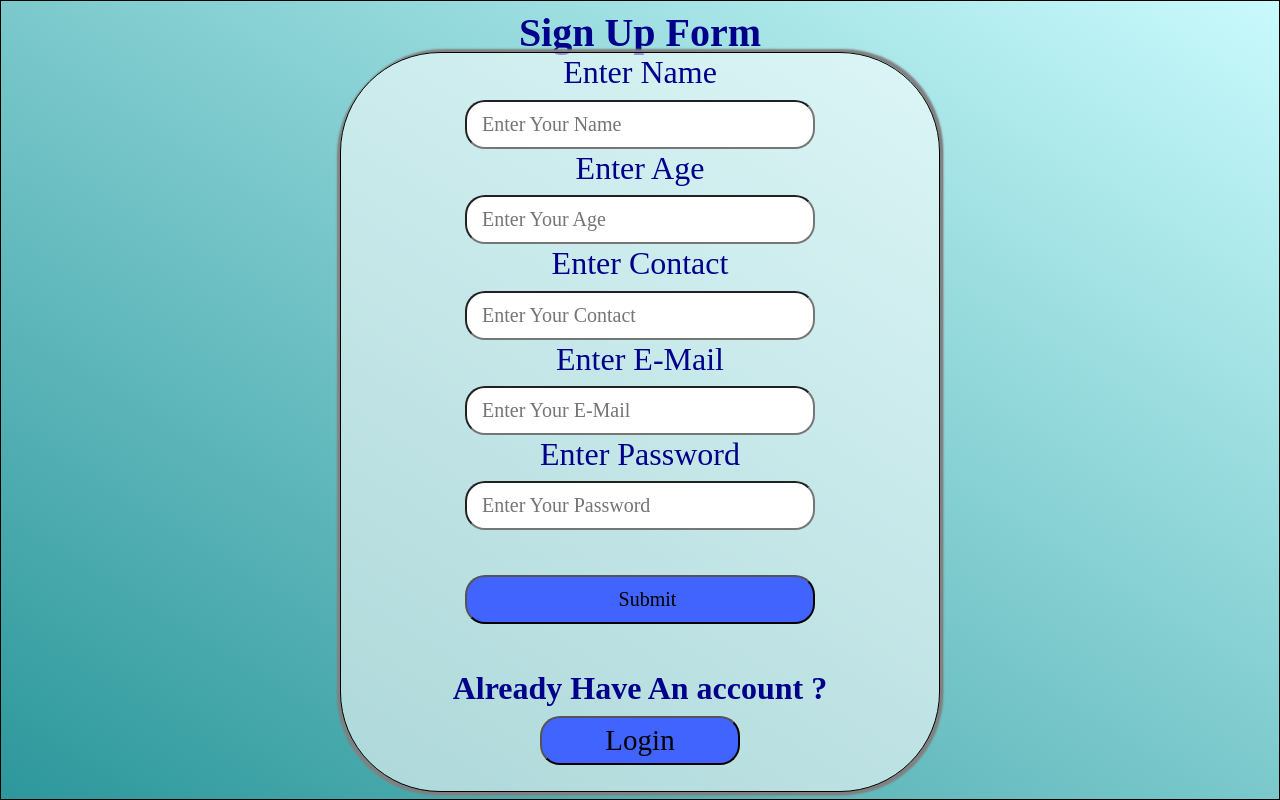
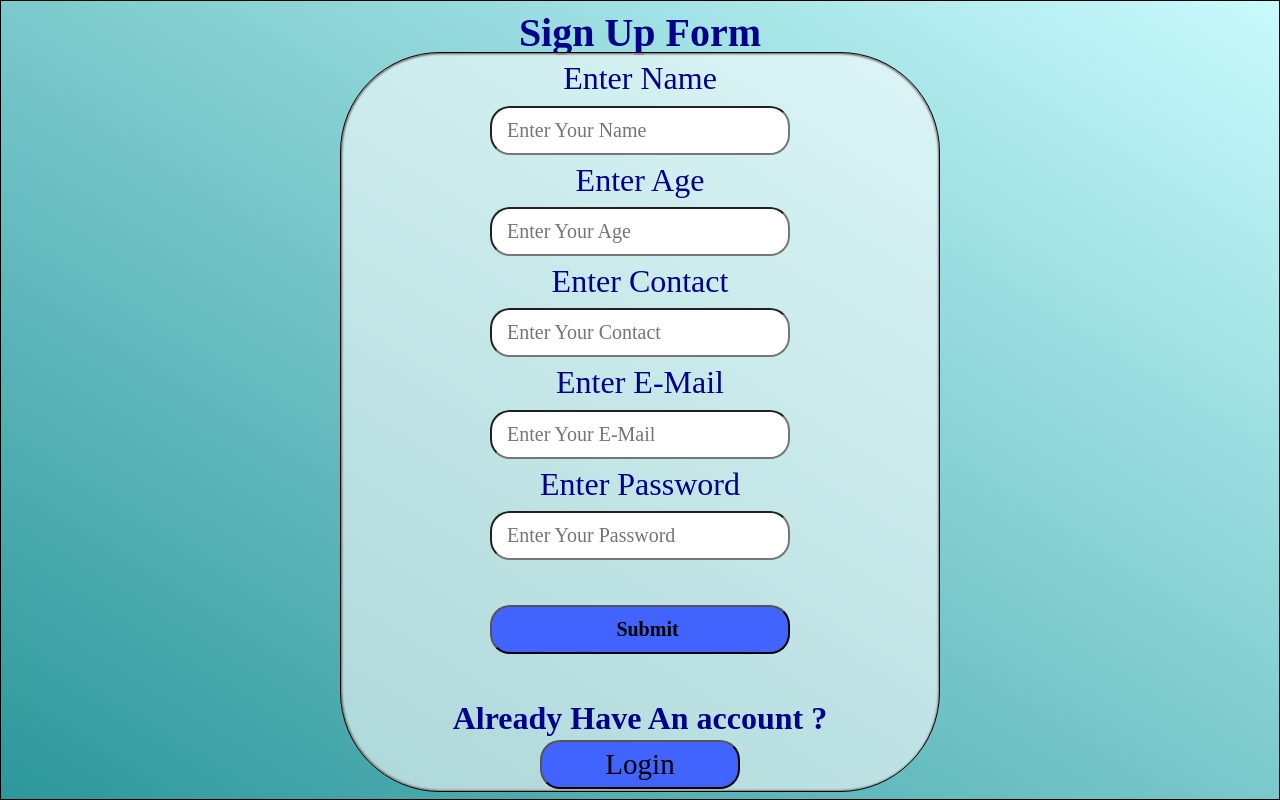
Before and after one commit to jatinparmar24/reactproject1, a React (Vite) app in the folder worldbooking/: page /SignUp in a window 1280 px wide. Built offline with nearby package versions, Linux system fonts and the light colour scheme.

Commit message:
react border edit

```diff
--- a/worldbooking/src/App.css
+++ b/worldbooking/src/App.css
@@ -43,7 +43,7 @@
   text-align: center;
   line-height: 45px;
   border-radius: 100px;
-  box-shadow:  -3px 3px 2px grey , 3px 3px 2px grey , 3px -3px 2px grey;
+  box-shadow:  -1px 1px 2px grey inset , 1px 1px 2px grey inset, 1px -1px 2px grey inset;
   transition: transform 0.3s ease,translate 0.3s ease;
 
 }
@@ -51,25 +51,28 @@
 .signcenter h1{
   font-size: 32px;
   color: darkblue;
+  font-weight: 500;
+  margin-top: 1%;
 }
 
 .signcenter button{
   width: 200px;
   font-size: 29px;
   border-radius: 20px;
+  margin-top: -5%;
 }
 
 .signcenter button:hover{
-  transition: 2s;
+transition: 2s;
 width: 300px;
 font-size: 35px;
 border-radius: 40px;
 color: darkblue;
-box-shadow: inset 3px 3px 2px grey,inset -3px -3px 2px grey;
+box-shadow: inset 1px 1px 2px grey,inset -1px -1px 2px grey;
 }
 
 .signcenter input{
-  width: 350px;
+  width: 300px;
   padding-left: 15px;
   font-size: 20px;
   border-radius: 20px;
@@ -77,19 +80,21 @@ box-shadow: inset 3px 3px 2px grey,inset -3px -3px 2px grey;
 
 .signcenter input:hover{
 transition: 2s;
-width: 380px;
+width: 340px;
 font-size: 25px;
 border-radius: 40px;
 color: darkblue;
-box-shadow: inset 3px 3px 2px grey,inset -3px -3px 2px grey;
+box-shadow: inset 1px 1px 2px grey,inset -1px -1px 2px grey;
 }
 
 
 .signsub{
+  /* margin-top: -8%; */
   width: 200px;
   color: black;
   background-color: #4264fe;
   font-size: 40px;
+  font-weight: 600;
 }
 
 
@@ -132,7 +137,7 @@ box-shadow: inset 3px 3px 2px grey,inset -3px -3px 2px grey;
   text-align: center;
   line-height: 42px;
   border-radius: 100px;
-  box-shadow:  -3px 3px 2px grey , 3px 3px 2px grey , 3px -3px 2px grey;
+  box-shadow: inset 1px 1px 2px grey,inset -1px -1px 2px grey;
   transition: transform 0.3s ease,translate 0.3s ease;
 
 }
@@ -152,19 +157,19 @@ box-shadow: inset 3px 3px 2px grey,inset -3px -3px 2px grey;
   width: 200px;
   font-size: 29px;
   border-radius: 20px;
+  font-weight: 500;
 }
 
 .logincenter button:hover{
   transition: 2s;
-width: 300px;
+width: 250px;
 font-size: 35px;
 border-radius: 40px;
-/* background-color: lightskyblue; */
-box-shadow: inset 3px 3px 2px grey,inset -3px -3px 2px grey;
+box-shadow: inset 1px 1px 2px grey,inset -1px -1px 2px grey;
 }
 
 .logincenter input{
-  width: 350px;
+  width: 320px;
   padding-left: 15px;
   font-size: 20px;
   border-radius: 20px;
@@ -173,12 +178,12 @@ box-shadow: inset 3px 3px 2px grey,inset -3px -3px 2px grey;
 
 .logincenter input:hover{
   transition: 2s;
-width: 380px;
+width: 350px;
 font-size: 25px;
 border-radius: 40px;
 color: darkblue;
 /* background-color: lightskyblue; */
-box-shadow: inset 3px 3px 2px grey,inset -3px -3px 2px grey;
+box-shadow: inset 1px 1px 2px grey,inset -1px -1px 2px grey;
 }
 
 .loginsub{
```
